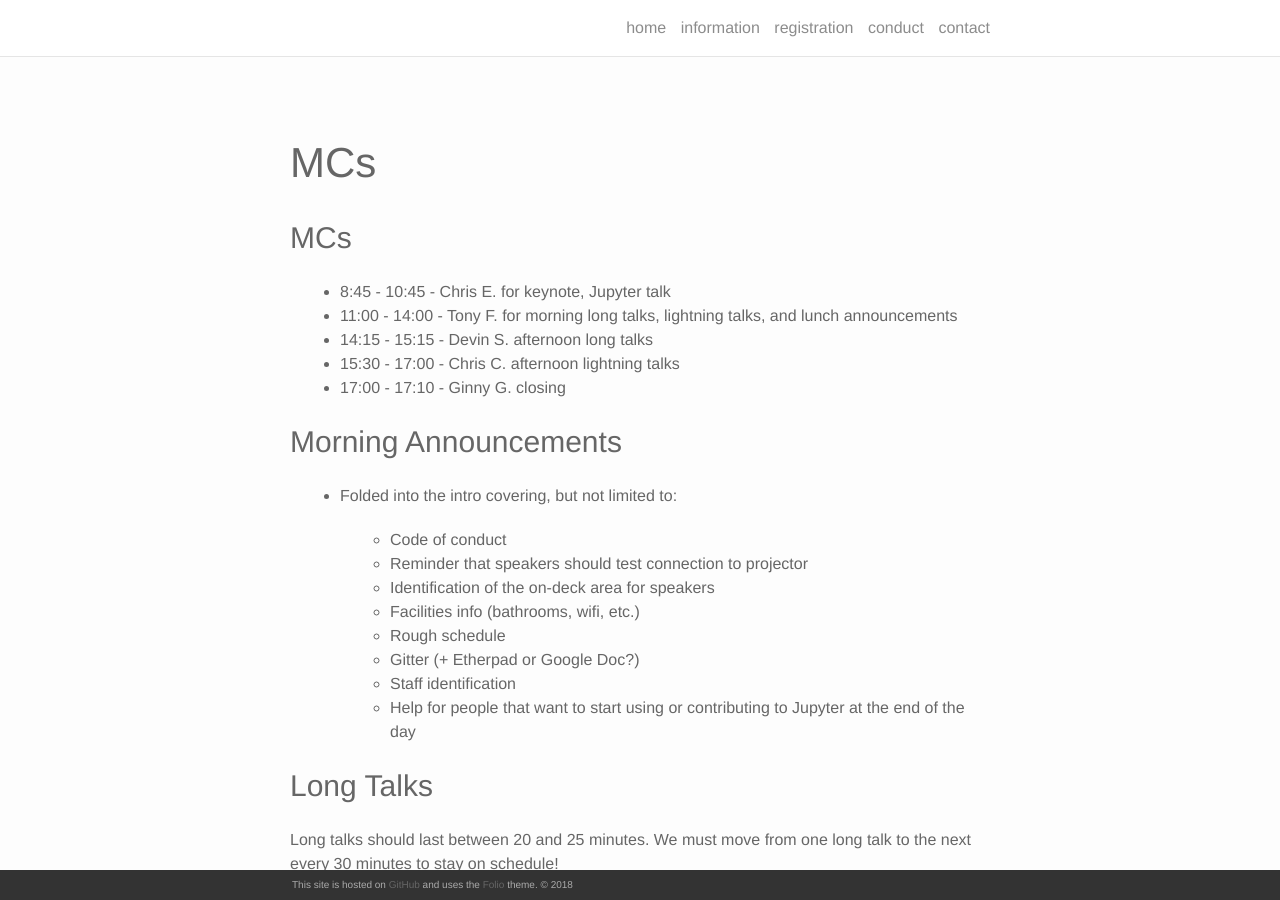
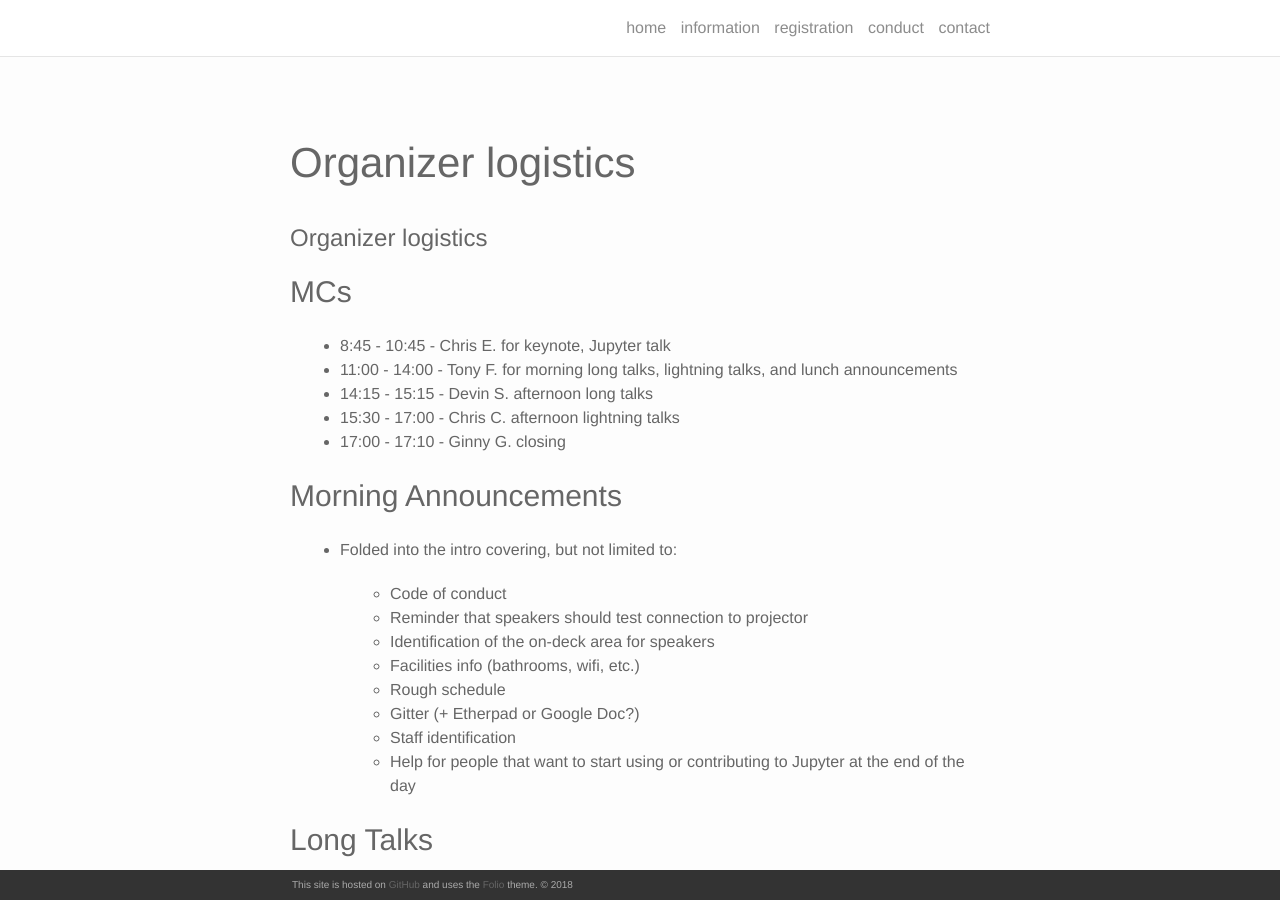
Before and after one commit to bogoli/-folio, a Jekyll site: the page built from logistics/organizers.md, in a window 1280 px wide and 900 px high. Built offline with Jekyll 4.4.1, drawn with Linux system fonts in a browser that asks for light colours; nearby versions of some CDN libraries; our own code applies the rules of GitHub Pages for plain Markdown files.

Commit message:
Update organizers.md

```diff
--- a/logistics/organizers.md
+++ b/logistics/organizers.md
@@ -1,3 +1,5 @@
+# Organizer logistics
+
 ### MCs
 
 * 8:45 - 10:45 - Chris E. for keynote, Jupyter talk
```
